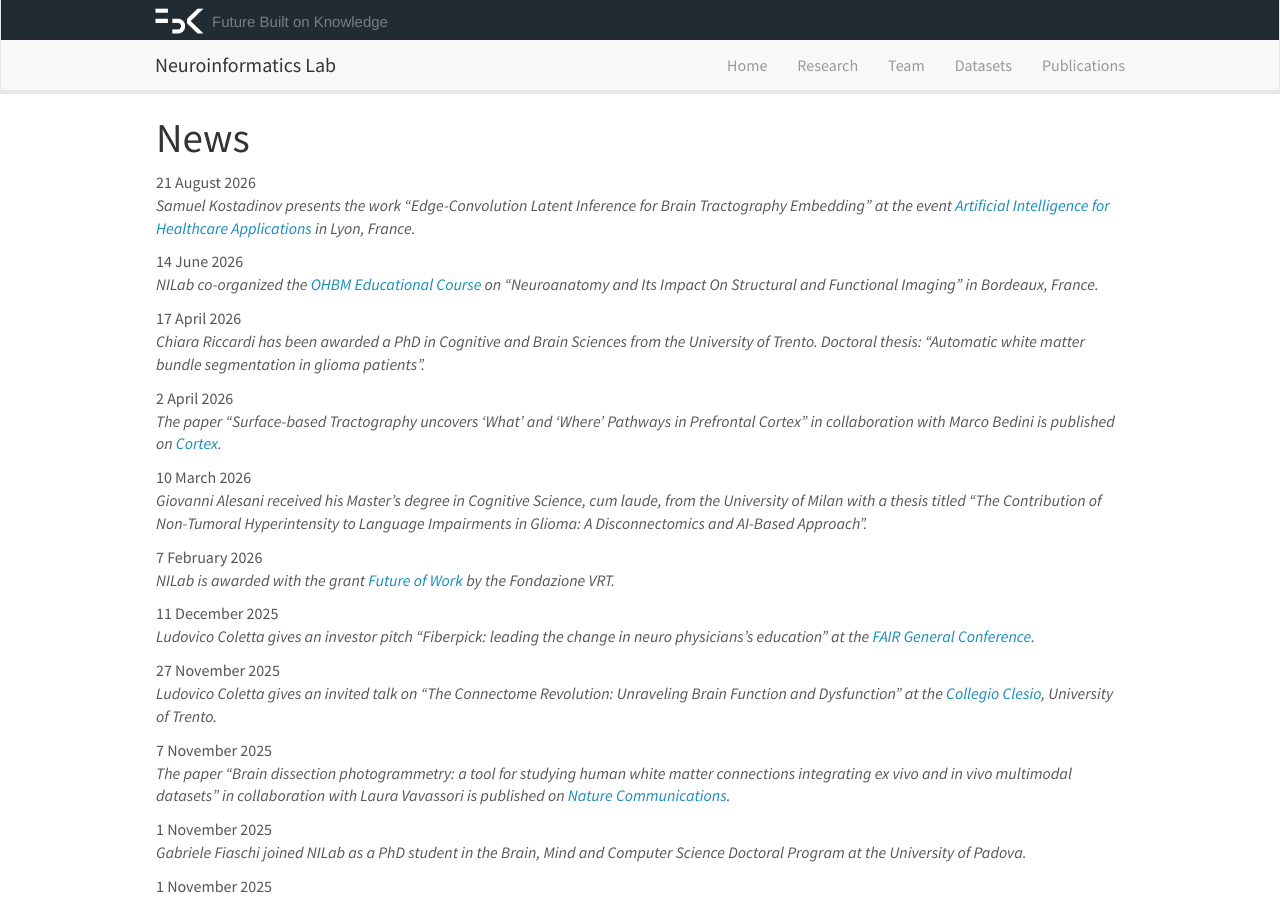
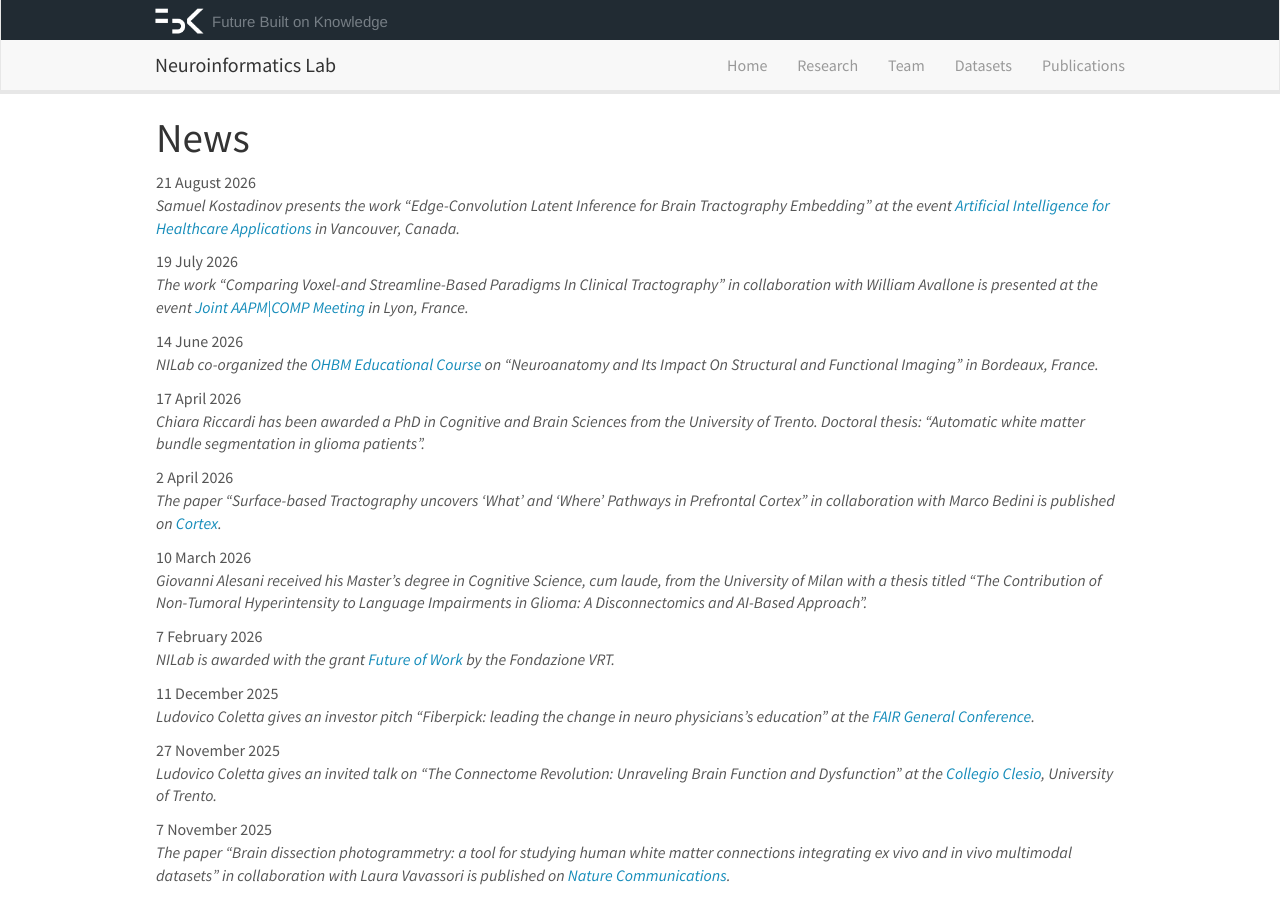
Before and after one commit to FBK-NILab/FBK-NILab.github.io, a Jekyll site: the page built from _pages/allnews.md, in a window 1280 px wide and 900 px high. Built offline with Jekyll 4.4.1, drawn with Linux system fonts in a browser that asks for light colours; nearby versions of some CDN libraries.

Commit message:
Update news.yml

```diff
--- a/_data/news.yml
+++ b/_data/news.yml
@@ -1,7 +1,11 @@
 
 - date: 21 August 2026
   headline: |
-    Samuel Kostadinov presents the work "Edge-Convolution Latent Inference for Brain Tractography Embedding" at the event <a href='https://aida.unicas.it/AIHA2026/'>Artificial Intelligence for Healthcare Applications</a> in Lyon, France.
+    Samuel Kostadinov presents the work "Edge-Convolution Latent Inference for Brain Tractography Embedding" at the event <a href='https://aida.unicas.it/AIHA2026/'>Artificial Intelligence for Healthcare Applications</a> in Vancouver, Canada.
+
+- date: 19 July 2026
+  headline: |
+    The work "Comparing Voxel-and Streamline-Based Paradigms In Clinical Tractography" in collaboration with William Avallone is presented at the event <a href='https://aapm.confex.com/aapm/2026am/meetingapp.cgi/Paper/24685'>Joint AAPM|COMP Meeting</a> in Lyon, France.
 
 - date: 14 June 2026
   headline: |
```
